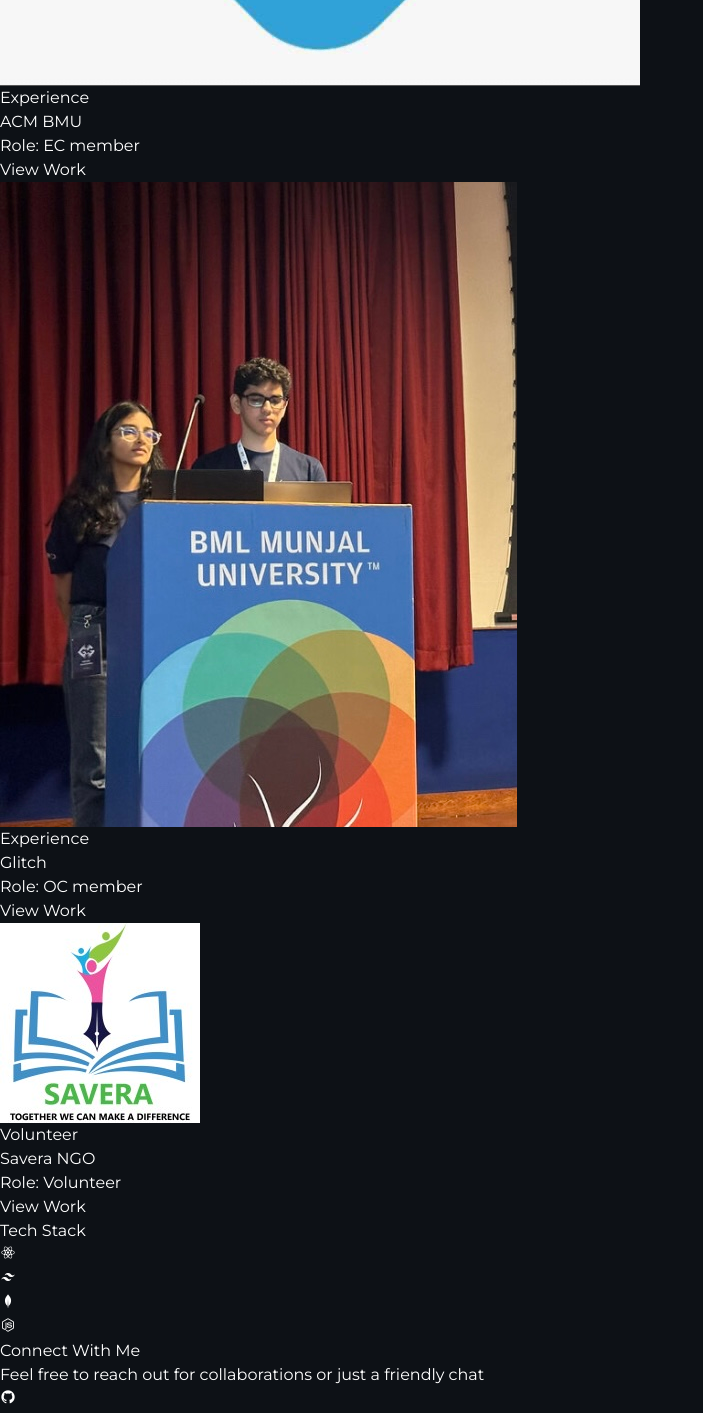
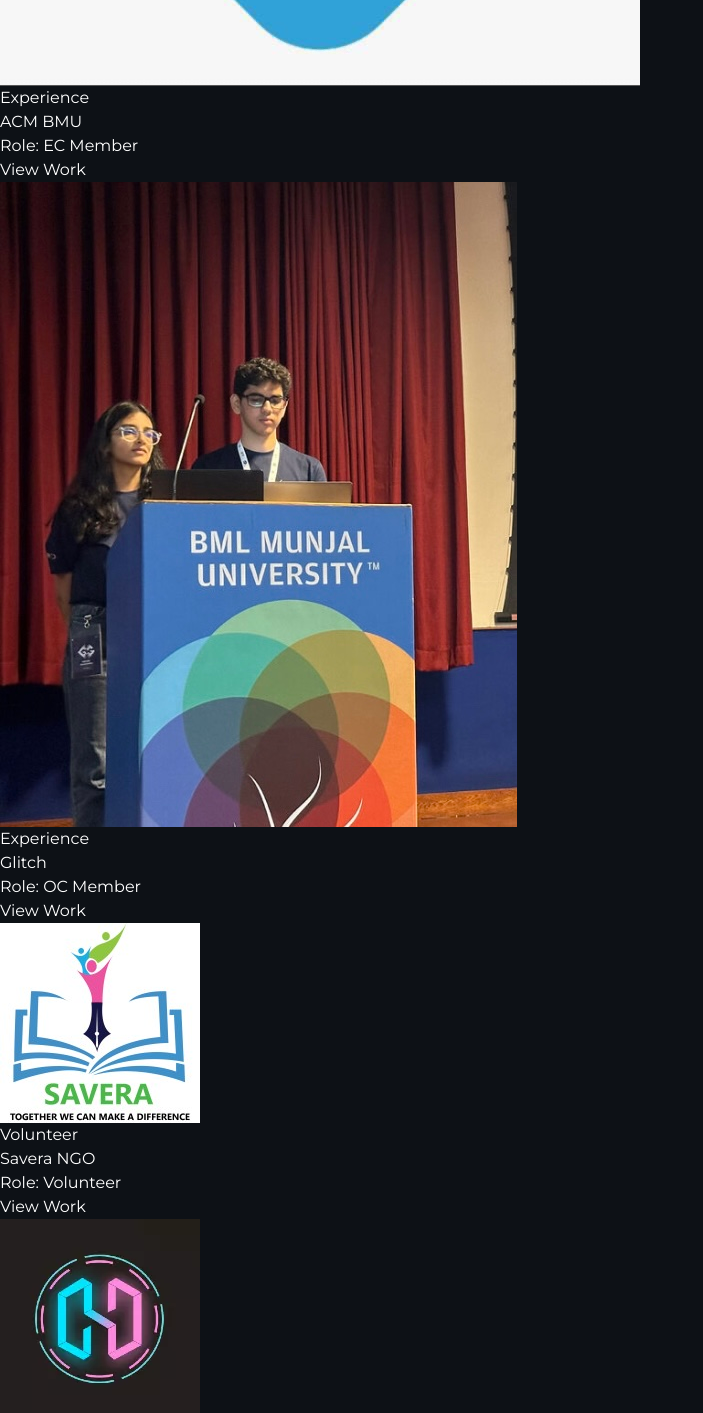
Before and after one commit to mehul-ins/portfolio, a React (Vite) app: page / in a window 1280 px wide. Shown: the part 1760-3173 px from the top of the page, without its empty margins (0-703 px from the left). Built offline with nearby package versions, Linux system fonts and the light colour scheme.

Commit message:
New Event added

```diff
--- a/src/Components/About.jsx
+++ b/src/Components/About.jsx
@@ -3,6 +3,8 @@
 import acm from '../assets/images/ACM.jpeg';
 import savera from '../assets/images/savera.jpeg';
 import glitch from '../assets/images/Glitch.jpg';
+import Hacked from '../assets/images/hacked.jpg';
+
 
 
 const modalAnimationStyle = `
@@ -143,11 +145,18 @@
                         <span className="px-2 py-1 bg-gray-800 rounded-md text-sm text-gray-300">Technical Workshops</span>
                       </>
                     )}
-                    {title === "Volunteer" && event === "Savera NGO" && (
+                     {title === "Experience" && event === "Glitch" && (
                       <>
-                        <span className="px-2 py-1 bg-gray-800 rounded-md text-sm text-gray-300">Teaching</span>
-                        <span className="px-2 py-1 bg-gray-800 rounded-md text-sm text-gray-300">Web Design</span>
-                        <span className="px-2 py-1 bg-gray-800 rounded-md text-sm text-gray-300">Fundraising</span>
+                        <span className="px-2 py-1 bg-gray-800 rounded-md text-sm text-gray-300">Project Management</span>
+                        <span className="px-2 py-1 bg-gray-800 rounded-md text-sm text-gray-300">Content Creation</span>
+                        <span className="px-2 py-1 bg-gray-800 rounded-md text-sm text-gray-300">Technical Workshops</span>
+                      </>
+                    )}
+                     {title === "Experience" && event === "Hacked" && (
+                      <>
+                        <span className="px-2 py-1 bg-gray-800 rounded-md text-sm text-gray-300">Project Management</span>
+                        <span className="px-2 py-1 bg-gray-800 rounded-md text-sm text-gray-300">Content Creation</span>
+                        <span className="px-2 py-1 bg-gray-800 rounded-md text-sm text-gray-300">Technical Workshops</span>
                       </>
                     )}
                   </div>
@@ -242,7 +251,7 @@
               title="Experience"
               image={acm}
               event="ACM BMU"
-              role="EC member"
+              role="EC Member"
               experience="As a member of the ACM Design Team, I contributed to designing posters, standees, mini-standees, lanyards, presentation templates, website UIs, and Instagram posts to enhance event branding and engagement. I also participated in event management and operations, developing my skills in graphic design, UI/UX, and coordination while working with a creative team."
               delay={300}
             />
@@ -250,7 +259,7 @@
               title="Experience"
               image={glitch}
               event="Glitch"
-              role="OC member"
+              role="OC Member"
               experience="At Glitch, the annual technical fest, I managed design work, ensured smooth event operations, and hosted the opening ceremony, contributing to a successful and engaging experience for participants.
 
 "
@@ -264,7 +273,17 @@
               experience="At Savera, an NGO, I taught students basic subjects, engaged them through playful activities, and provided support in every possible way to create a positive and nurturing environment."
               delay={500}
             />
+             <Card
+              title="Content Team"
+              image={Hacked}
+              event="Hacked"
+              role="Volunteer"
+              experience="In Hacked 3.0, I wrote structured content for the students' handbook, developed judging rubrics, and created email templates for participants to manage the event flow effectively."
+              delay={500}
+            />
+
           </div>
+
 
           <h2 className="text-white text-3xl font-bold mb-2">Tech Stack</h2>
           <div className="w-16 h-1 bg-[rgb(25,104,31)] mb-10"></div>
```
Also changed, not shown: src/assets/images/Hacked.jpg (added).
